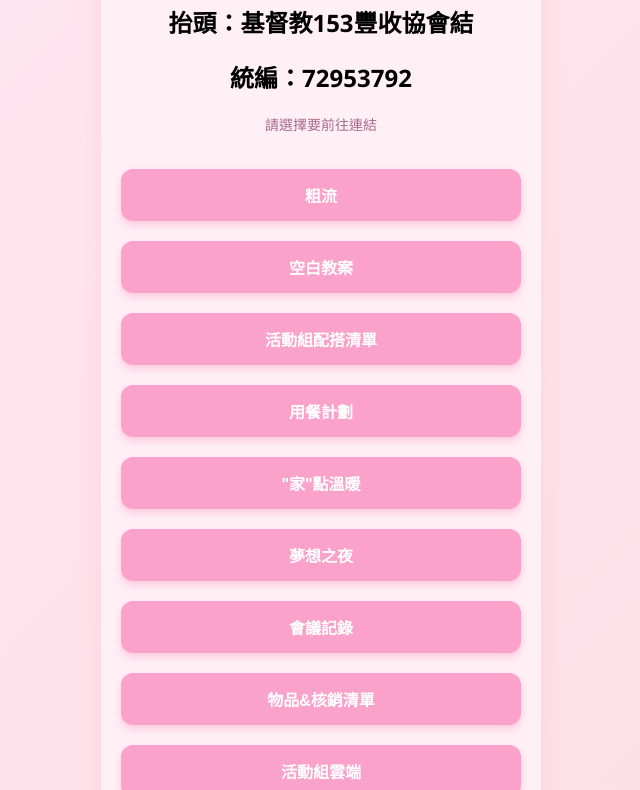
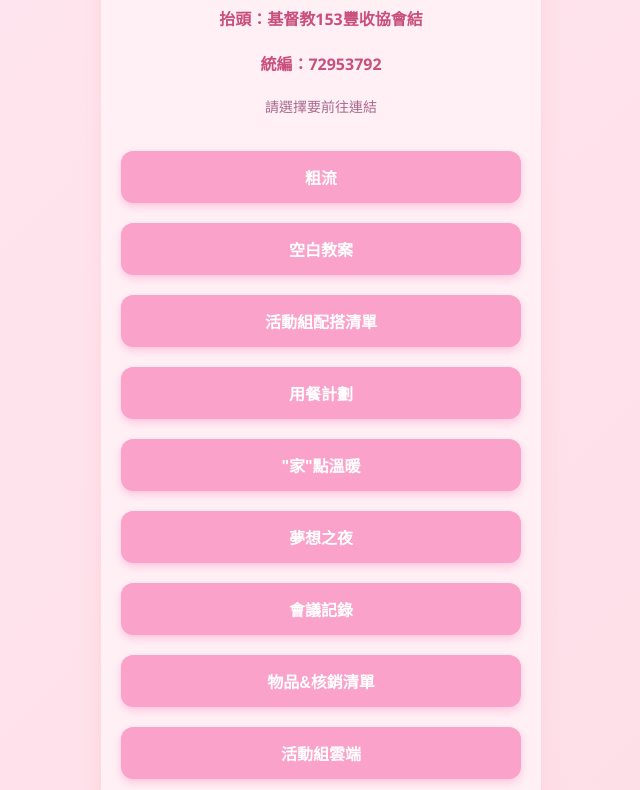
Before and after one commit to Simple0223/ComeCamp, a plain HTML site: page LoveTeamLink.html in a window 1280 px wide. Shown: the part 113-903 px from the top of the page, without its empty margins (319-959 px from the left). Drawn offline with Linux system fonts and the light colour scheme.

Commit message:
Update LoveTeamLink.html

```diff
--- a/LoveTeamLink.html
+++ b/LoveTeamLink.html
@@ -80,8 +80,8 @@
 <body>
   <div class="container">
     <h1>愛的團隊連結大集合</h1>
-    <h2>抬頭：基督教153豐收協會結</h2>
-    <h2>統編：72953792</h2>
+    <h4>抬頭：基督教153豐收協會結</h4>
+    <h4>統編：72953792</h4>
     <p>請選擇要前往連結</p>
 
     <button onclick="window.location.href='https://docs.google.com/spreadsheets/d/1SeKj3trHEfmXIeGiNPoiV35IblSiQif_EVJeSuVDEPg/edit?gid=595160726#gid=595160726'">粗流</button>
```
